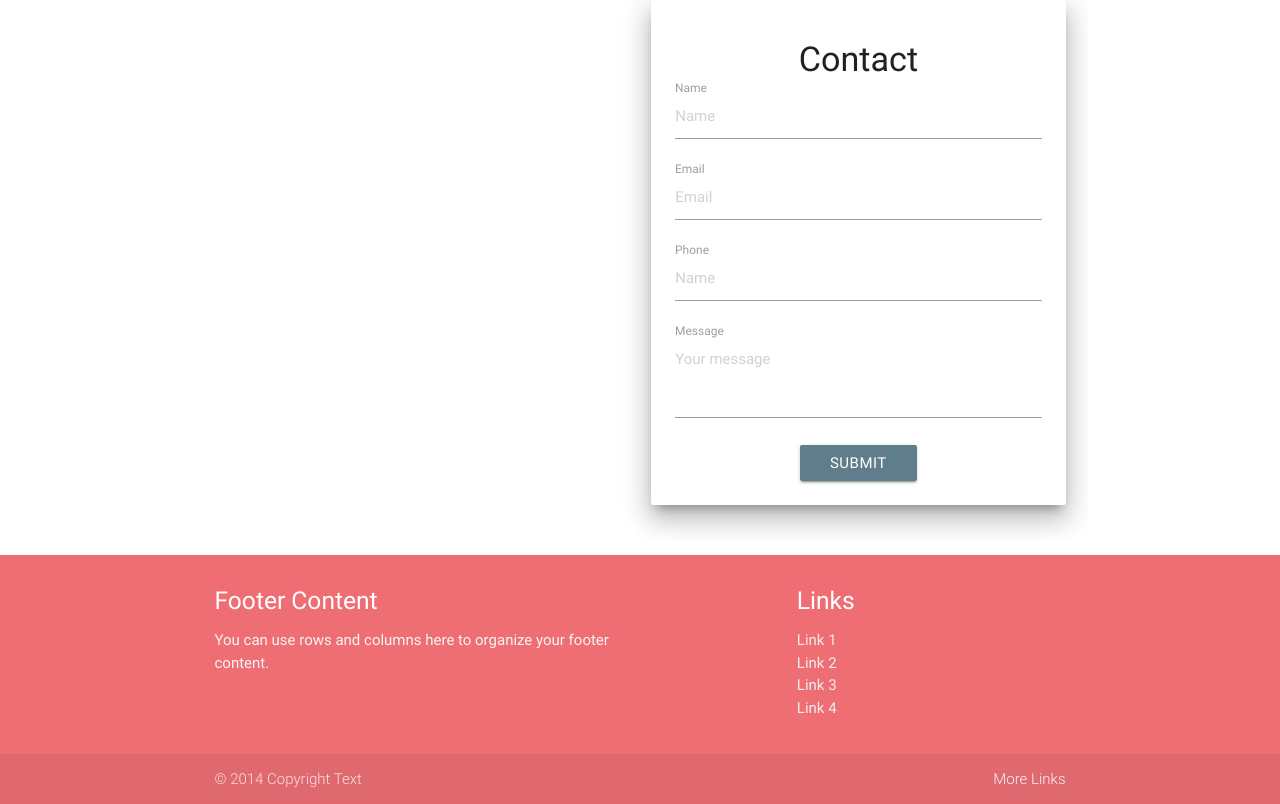
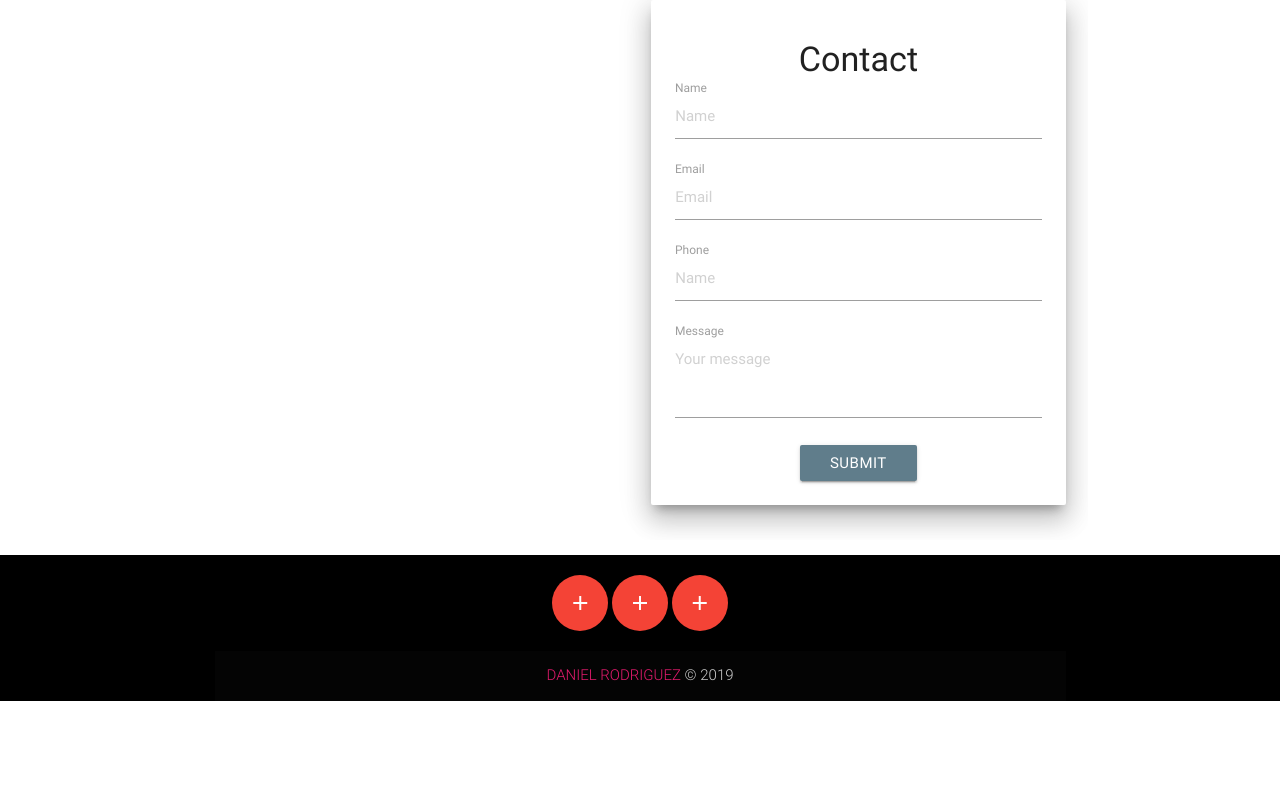
Before and after one commit to DevDaniel-R/myPortal, a plain HTML site: page index.html in a window 1280 px wide. Shown: the part 3547-4351 px from the top of the page. After the commit the page ends 4248 px from the top, so only its background shows below. Drawn offline with nearby package versions, Linux system fonts and the light colour scheme; some packages are replaced by stand-ins of ours.

Commit message:
added to footer

```diff
--- a/index.html
+++ b/index.html
@@ -259,30 +259,40 @@
   </section>
 
   <!-- Footer -->
-  <footer class="page-footer">
-    <div class="container">
+  <footer class="page-footer black">
+    <div class="container center-align">
       <div class="row">
-        <div class="col l6 s12">
-          <h5 class="white-text">Footer Content</h5>
-          <p class="grey-text text-lighten-4">You can use rows and columns here to organize your footer content.</p>
+        <div class="col l12">
+          <span><a class="btn-floating btn-large waves-effect waves-light red"><i
+                class="material-icons">add</i></a></span>
+          <span><a class="btn-floating btn-large waves-effect waves-light red"><i
+                class="material-icons">add</i></a></span>
+          <span><a class="btn-floating btn-large waves-effect waves-light red"><i
+                class="material-icons">add</i></a></span>
         </div>
-        <div class="col l4 offset-l2 s12">
-          <h5 class="white-text">Links</h5>
-          <ul>
-            <li><a class="grey-text text-lighten-3" href="#!">Link 1</a></li>
-            <li><a class="grey-text text-lighten-3" href="#!">Link 2</a></li>
-            <li><a class="grey-text text-lighten-3" href="#!">Link 3</a></li>
-            <li><a class="grey-text text-lighten-3" href="#!">Link 4</a></li>
-          </ul>
+        <!-- <ul class="transparent col s12">
+          <li>
+            <a href="https://facebook.com">
+              <i class="fab fa-facebook fa-2x"></i>
+            </a>
+          </li>
+          <li>
+            <a href="https://twitter.com">
+              <i class="fab fa-twitter fa-2x"></i>
+            </a>
+          </li>
+          <li>
+            <a href="https://instagram.com">
+              <i class="fab fa-instagram fa-2x"></i>
+            </a>
+          </li>
+        </ul> -->
+      </div>
+      <div class="footer-copyright">
+        <div class="container">
+          <span class="headline">DANIEL RODRIGUEZ</span> © 2019
         </div>
       </div>
-    </div>
-    <div class="footer-copyright">
-      <div class="container">
-        © 2014 Copyright Text
-        <a class="grey-text text-lighten-4 right" href="#!">More Links</a>
-      </div>
-    </div>
   </footer>
 
   <!--
```
